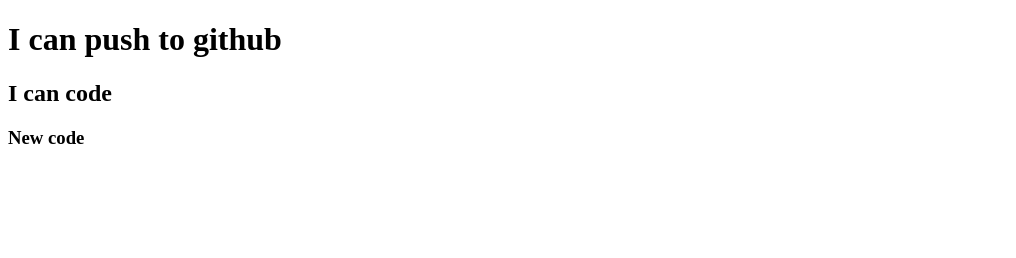
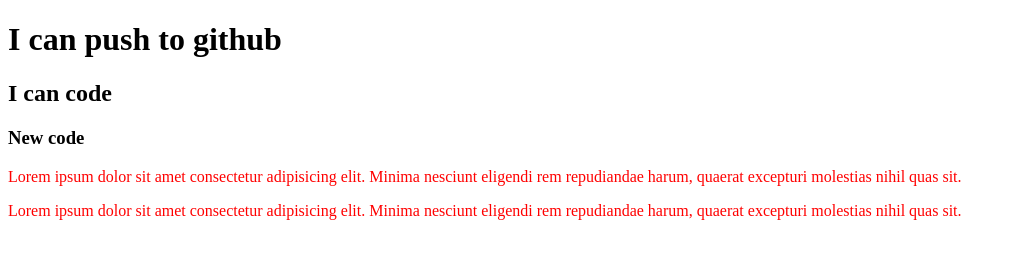
Before and after one commit to rayhan1650/my-first-repo, a plain HTML site: page index.html in a window 1280 px wide. Shown: the whole page, without its empty margins (0-1016 px from the left). Drawn offline with Linux system fonts and the light colour scheme.

Commit message:
style added

```diff
--- a/index.html
+++ b/index.html
@@ -4,11 +4,17 @@
     <meta charset="UTF-8">
     <meta http-equiv="X-UA-Compatible" content="IE=edge">
     <meta name="viewport" content="width=device-width, initial-scale=1.0">
+    <link rel="stylesheet" href="style.css">
     <title>My first github repo</title>
 </head>
 <body>
     <h1>I can push to github</h1>
     <h2>I can code</h2>
     <h3>New code</h3>
+    <p>Lorem ipsum dolor sit amet consectetur adipisicing elit. Minima nesciunt
+        eligendi rem repudiandae harum, quaerat excepturi molestias nihil quas sit.</p>
+
+    <p>Lorem ipsum dolor sit amet consectetur adipisicing elit. Minima nesciunt
+            eligendi rem repudiandae harum, quaerat excepturi molestias nihil quas sit.</p>
 </body>
 </html>
--- /dev/null
+++ b/style.css
@@ -0,0 +1,3 @@
+p {
+  color: red;
+}
```
